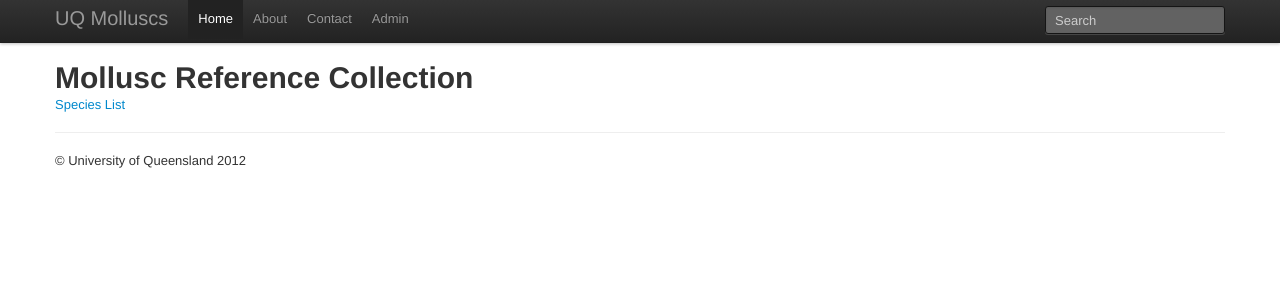
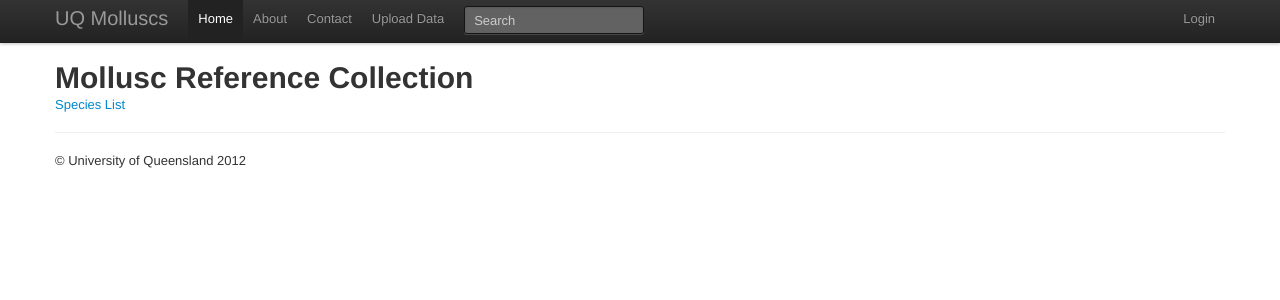
Before and after one commit to uq-eresearch/archaeology-reference-collections, a Django app: page / in a window 1280 px wide. Shown: the top 300 px of the page. Run offline with Django 3.2, Linux system fonts and the light colour scheme; some libraries are stand-ins or nearby versions.

Commit message:
Allow login/logout from navbar

```diff
--- a/templates/base.html
+++ b/templates/base.html
@@ -40,14 +40,21 @@
             <li class="active"><a href="/">Home</a></li>
             <li><a href="#about">About</a></li>
             <li><a href="#contact">Contact</a></li>
-            <li><a href="/admin/">Admin</a></li>
+            <li><a href="/shells/upload/">Upload Data</a></li>
+          </ul>
+          <form class="navbar-search pull-left" method="get" action="/search/">
+            <input type="text" class="search-query span2" placeholder="Search" name="q">
+          </form>
+          <ul class="nav pull-right">
+            {% if user.is_authenticated %}
+              <li class="navbar-text">Logged in as: <b>{{ user.username }}</b></li>
+              <li><a href="/admin/logout/">Logout</a></li>
+              <li><a href="/admin/">Admin</a></li>
+            {% else %}
+              <li><a href="/admin/">Login</a></li>
+            {% endif %}
           </ul>
         </div><!--/.nav-collapse -->
-        <div class="nav pull-right">
-          <form class="navbar-search" method="get" action="/search/">
-            <input type="text" class="search-query span2" placeholder="Search" name="q">
-          </form>
-        </div><!--/.nav pull-right -->
       </div>
     </div>
   </div>
--- a/templates/shells/species_detail.html
+++ b/templates/shells/species_detail.html
@@ -2,6 +2,12 @@
 
 {% block content %}
 
+{% if user.is_staff %}
+<div style="float:right;font-size: 80%;">
+  <a href="{% url admin:shells_species_change species.id %}">Admin</a>
+</div>
+
+{% endif %}
 
 <h1>{{ species }}</h1>
 
```
